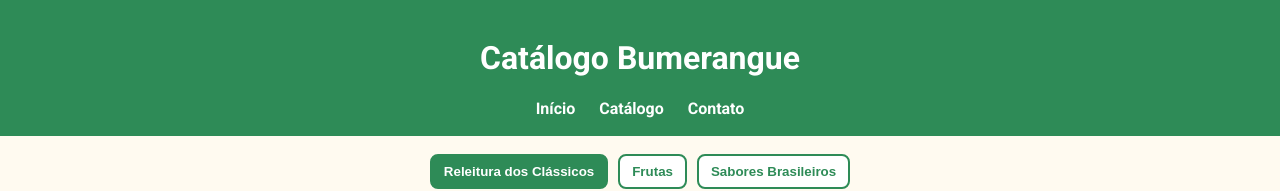
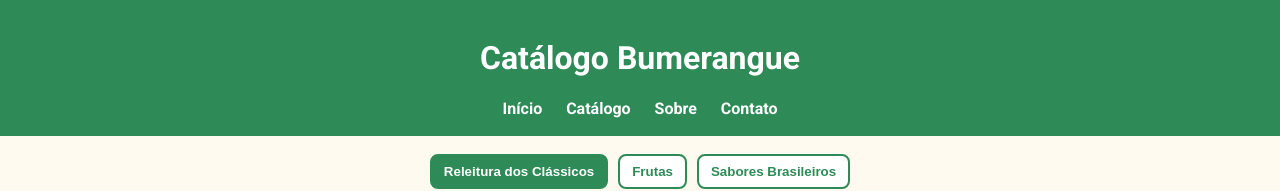
Before and after one commit to ironJohnsson/Bumerangue, a plain HTML site: page catalogo.html in a window 1280 px wide. Shown: the top 191 px of the page. Drawn offline with Linux system fonts and the light colour scheme; no server answers.

Commit message:
adicionando o sobre no catalgoosd

```diff
--- a/catalogo.html
+++ b/catalogo.html
@@ -44,6 +44,7 @@ table.price th{background:var(--verde);color:#fff}
   <nav>
     <a href="index.html">Início</a>
     <a href="catalogo.html">Catálogo</a>
+    <a href="sobre.html">Sobre</a>
     <a href="contato.html">Contato</a>
   </nav>
 </header>
```
